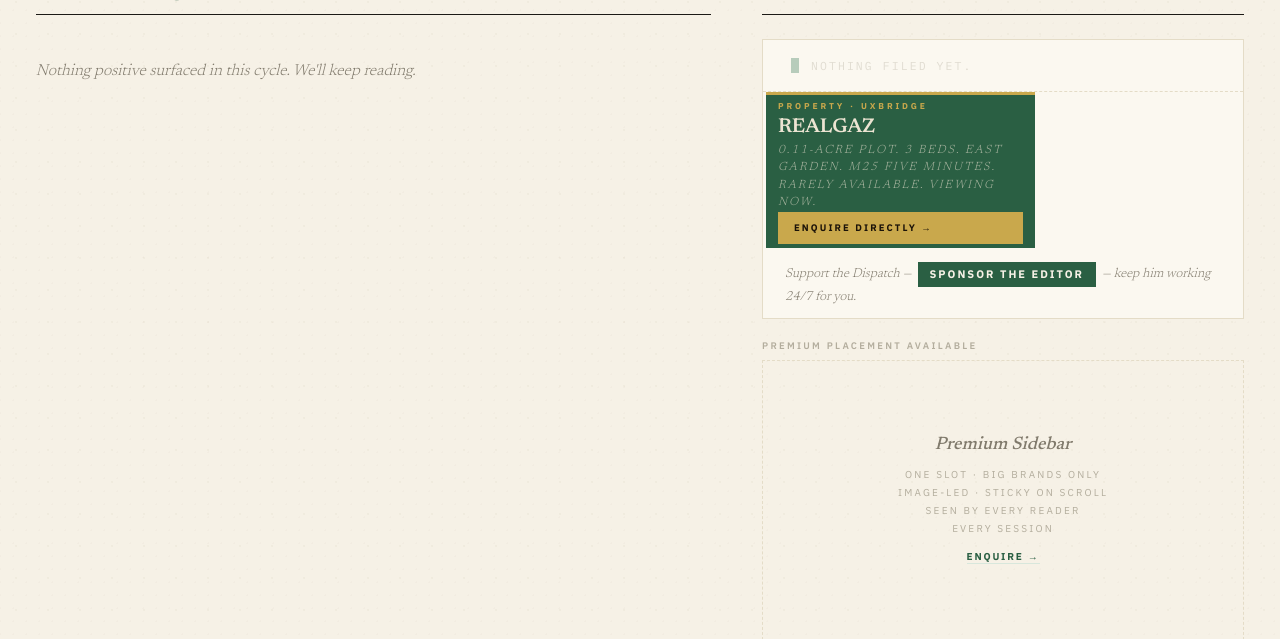
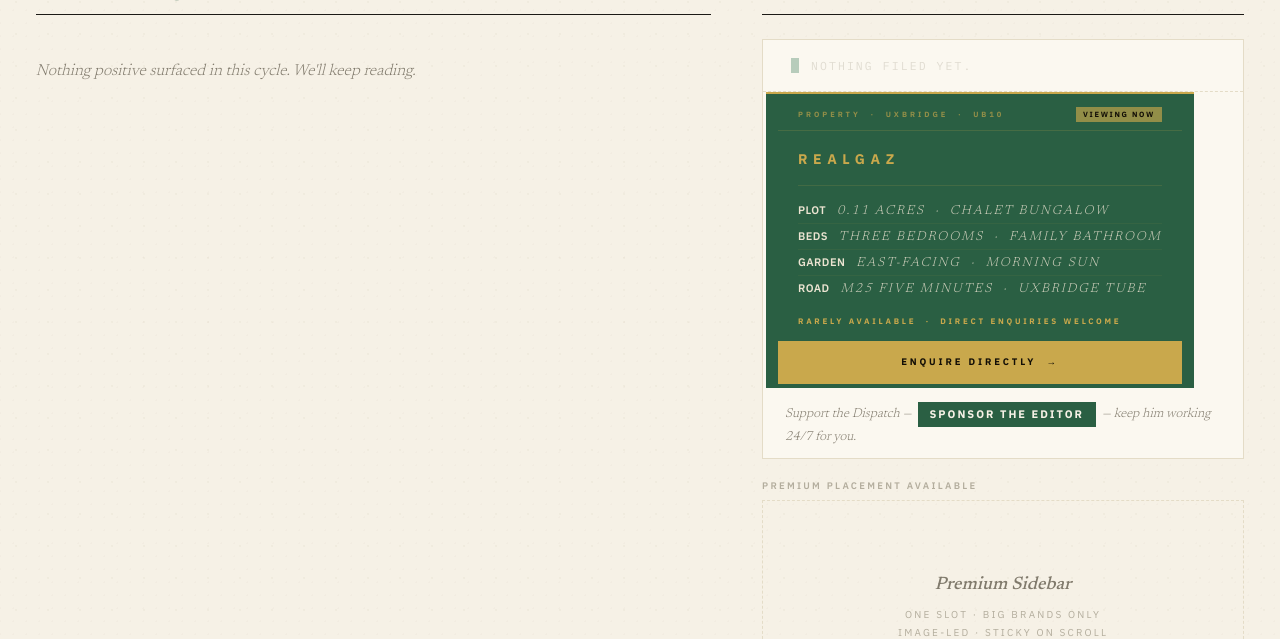
Before and after one commit to The-Code-Cauldron/MeDea, a Flask app: page / in a window 1280 px wide. Shown: the part 782-1421 px from the top of the page. Run offline with Flask 3, Linux system fonts and the light colour scheme; data that the repository does not hold is empty; some libraries are stand-ins or nearby versions.

Commit message:
REALGAZ ad: full-width vertical premium rebuild, OC real estate style

```diff
--- a/templates/index.html
+++ b/templates/index.html
@@ -928,21 +928,55 @@
   }
   .dispatch-sponsor a:hover{background:var(--pos)}
   /* ── REALGAZ property ad unit ── */
+  /* ── REALGAZ premium property ad ── */
   .realgaz-ad{
-    display:flex;align-items:center;justify-content:space-between;gap:14px;
-    padding:18px 22px;background:#1a1208;flex-wrap:wrap;
-    text-decoration:none;transition:opacity .2s;border-top:3px solid #c9a84c;
-  }
-  .realgaz-ad:hover{opacity:.9}
-  .rg-left{}
-  .rg-eye{font-family:var(--sans);font-size:8.5px;letter-spacing:.34em;text-transform:uppercase;font-weight:700;color:#c9a84c;margin-bottom:5px}
-  .rg-brand{font-family:var(--serif);font-size:20px;font-weight:600;letter-spacing:-.01em;color:#ece4d2;line-height:1}
-  .rg-pitch{font-family:var(--serif);font-size:12px;font-style:italic;font-weight:300;color:rgba(236,228,210,.65);line-height:1.45;margin-top:5px;max-width:36ch}
+    display:block;text-decoration:none;
+    background:#120e06;
+    border-top:2px solid #c9a84c;
+    transition:opacity .15s;
+  }
+  .realgaz-ad:hover{opacity:.93}
+  .rg-head{
+    padding:9px 20px 8px;
+    border-bottom:1px solid rgba(201,168,76,.18);
+    display:flex;align-items:center;justify-content:space-between;
+  }
+  .rg-eye{
+    font-family:var(--sans);font-size:7.5px;letter-spacing:.40em;
+    text-transform:uppercase;font-weight:700;color:rgba(201,168,76,.65);
+  }
+  .rg-badge{
+    font-family:var(--sans);font-size:7.5px;letter-spacing:.22em;
+    text-transform:uppercase;font-weight:700;
+    color:#120e06;background:rgba(201,168,76,.65);padding:2px 7px;
+  }
+  .rg-body{padding:18px 20px 0}
+  .rg-brand{
+    font-family:var(--sans);font-size:14px;font-weight:800;
+    letter-spacing:.40em;text-transform:uppercase;
+    color:#c9a84c;margin-bottom:14px;
+  }
+  .rg-rule{height:1px;background:rgba(201,168,76,.15);margin-bottom:12px}
+  .rg-specs{display:flex;flex-direction:column}
+  .rg-spec{
+    font-family:var(--serif);font-size:13px;font-weight:300;font-style:italic;
+    color:rgba(236,228,210,.84);line-height:1;
+    padding:6px 0;border-bottom:1px solid rgba(201,168,76,.07);
+  }
+  .rg-spec:last-child{border-bottom:none}
+  .rg-spec strong{font-style:normal;font-weight:600;color:#ece4d2;font-size:11px;letter-spacing:.04em;font-family:var(--sans);margin-right:6px}
+  .rg-avail{
+    font-family:var(--sans);font-size:8px;letter-spacing:.34em;text-transform:uppercase;
+    font-weight:700;color:#c9a84c;padding:14px 20px 0;
+  }
   .rg-cta{
-    font-family:var(--sans);font-size:9.5px;letter-spacing:.22em;text-transform:uppercase;
-    font-weight:700;color:#1a1208;background:#c9a84c;
-    padding:9px 16px;white-space:nowrap;flex-shrink:0;
-  }
+    display:block;margin-top:14px;
+    font-family:var(--sans);font-size:9.5px;letter-spacing:.30em;text-transform:uppercase;
+    font-weight:700;color:#120e06;background:#c9a84c;
+    padding:14px 20px;text-align:center;
+    transition:background .15s;
+  }
+  .realgaz-ad:hover .rg-cta{background:#d4b55a}
   /* ── Sources collapsible ── */
   .sources-toggle{
     appearance:none;background:transparent;border:none;cursor:pointer;
@@ -1525,12 +1559,22 @@
           </div>
           <div class="dispatch-sponsor">
           <a class="realgaz-ad" href="mailto:axion-project@proton.me?subject=REALGAZ%20Property%20Enquiry" target="_blank" rel="noopener">
-            <div class="rg-left">
-              <div class="rg-eye">Property · Uxbridge</div>
-              <div class="rg-brand">REALGAZ</div>
-              <div class="rg-pitch">0.11-acre plot. 3 beds. East garden. M25 five minutes. Rarely available. Viewing now.</div>
+            <div class="rg-head">
+              <span class="rg-eye">Property &nbsp;·&nbsp; Uxbridge &nbsp;·&nbsp; UB10</span>
+              <span class="rg-badge">Viewing now</span>
             </div>
-            <div class="rg-cta">Enquire directly →</div>
+            <div class="rg-body">
+              <div class="rg-brand">Realgaz</div>
+              <div class="rg-rule"></div>
+              <div class="rg-specs">
+                <div class="rg-spec"><strong>Plot</strong> 0.11 acres &nbsp;·&nbsp; chalet bungalow</div>
+                <div class="rg-spec"><strong>Beds</strong> Three bedrooms &nbsp;·&nbsp; family bathroom</div>
+                <div class="rg-spec"><strong>Garden</strong> East-facing &nbsp;·&nbsp; morning sun</div>
+                <div class="rg-spec"><strong>Road</strong> M25 five minutes &nbsp;·&nbsp; Uxbridge tube</div>
+              </div>
+            </div>
+            <div class="rg-avail">Rarely available &nbsp;·&nbsp; Direct enquiries welcome</div>
+            <div class="rg-cta">Enquire directly &nbsp;→</div>
           </a>
           <div style="padding:14px 22px 12px;font-family:var(--serif);font-style:italic;font-weight:300;font-size:13px;line-height:1.5;color:var(--ink-3)">
             Support the Dispatch —
```
